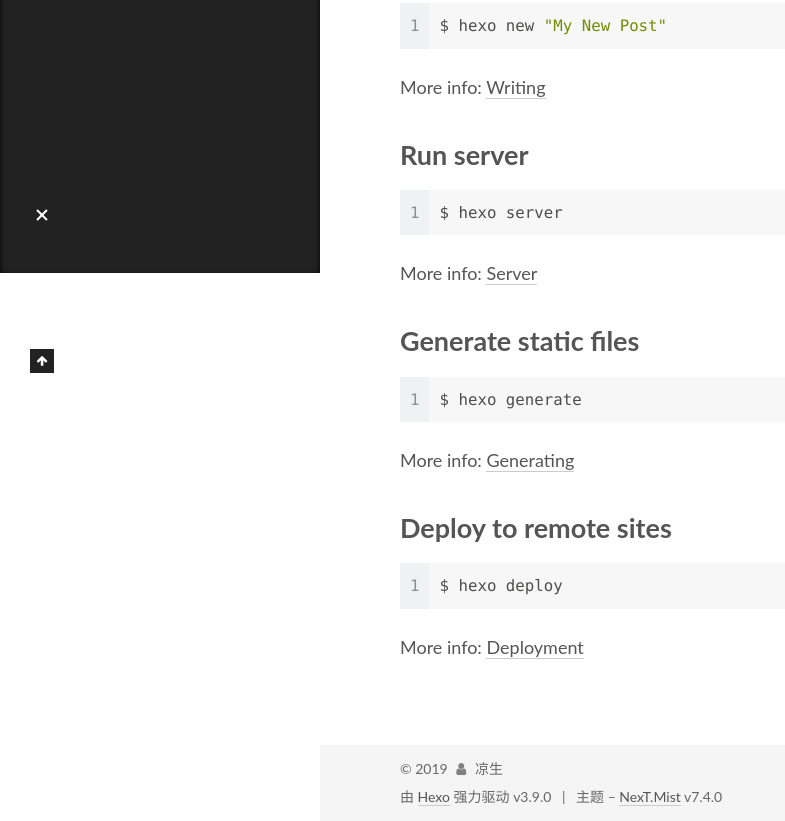
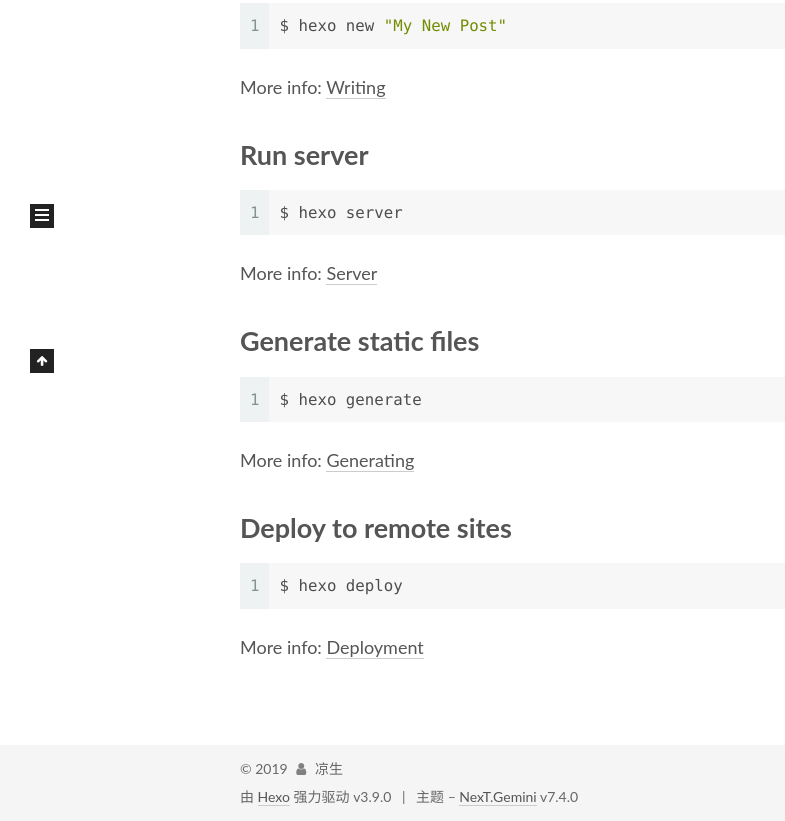
Before and after one commit to ning2510/ning2510.github.io, a plain HTML site: page 2019/09/06/hello-world/index.html in a window 1280 px wide. Shown: the part 527-1348 px from the top of the page, without its empty margins (0-785 px from the left). Drawn offline with Linux system fonts and the light colour scheme.

Commit message:
Site updated: 2019-09-08 09:50:28

```diff
--- a/2019/09/06/hello-world/index.html
+++ b/2019/09/06/hello-world/index.html
@@ -26,7 +26,7 @@
   var NexT = window.NexT || {};
   var CONFIG = {
     root: '/',
-    scheme: 'Mist',
+    scheme: 'Gemini',
     version: '7.4.0',
     exturl: false,
     sidebar: {"position":"left","display":"post","offset":12,"onmobile":false},
@@ -171,8 +171,6 @@
   </li>
   </ul>
 
-
-
 </nav>
 </div>
     </header>
@@ -189,6 +187,8 @@
     <main id="main" class="main">
       <div class="main-inner">
         <div class="content-wrap">
+
+
           <div id="content" class="content">
 
 
@@ -363,7 +363,7 @@
 </div>
   <div class="powered-by">由 <a href="https://hexo.io" class="theme-link" rel="noopener" target="_blank">Hexo</a> 强力驱动 v3.9.0</div>
   <span class="post-meta-divider">|</span>
-  <div class="theme-info">主题 – <a href="https://theme-next.org" class="theme-link" rel="noopener" target="_blank">NexT.Mist</a> v7.4.0</div>
+  <div class="theme-info">主题 – <a href="https://theme-next.org" class="theme-link" rel="noopener" target="_blank">NexT.Gemini</a> v7.4.0</div>
 
 
 
@@ -390,7 +390,7 @@
   <script src="/lib/velocity/velocity.min.js?v=1.2.1"></script>
   <script src="/lib/velocity/velocity.ui.min.js?v=1.2.1"></script>
 <script src="/js/utils.js?v=7.4.0"></script><script src="/js/motion.js?v=7.4.0"></script>
-<script src="/js/schemes/muse.js?v=7.4.0"></script>
+<script src="/js/schemes/pisces.js?v=7.4.0"></script>
 
 <script src="/js/next-boot.js?v=7.4.0"></script><script src="/js/bookmark.js?v=7.4.0"></script>
 
```
Also changed, not shown: archives/2019/09/index.html (+17 -17 lines), archives/2019/index.html (+17 -17 lines), archives/index.html (+17 -17 lines), index.html (+5 -5 lines).
